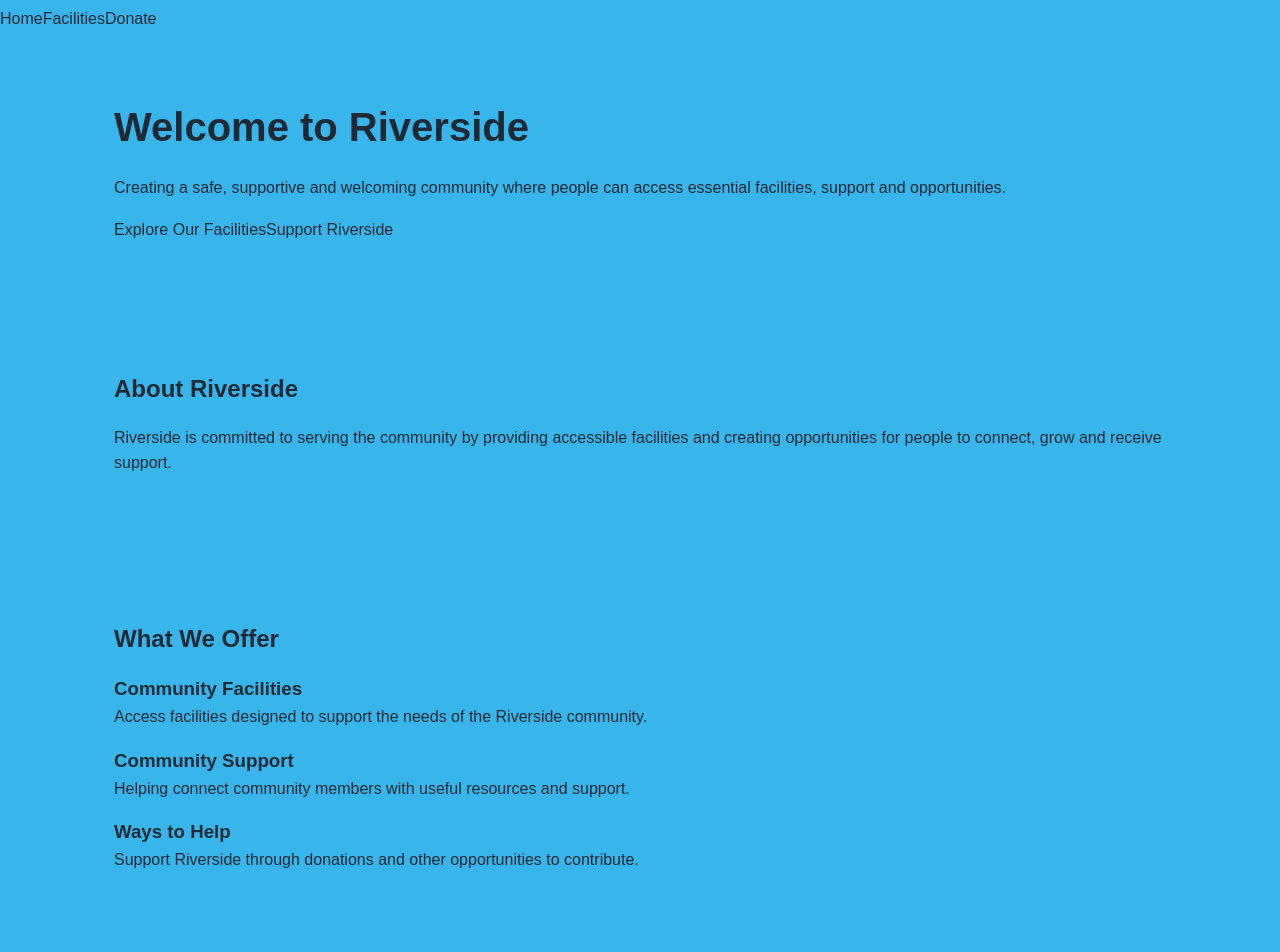
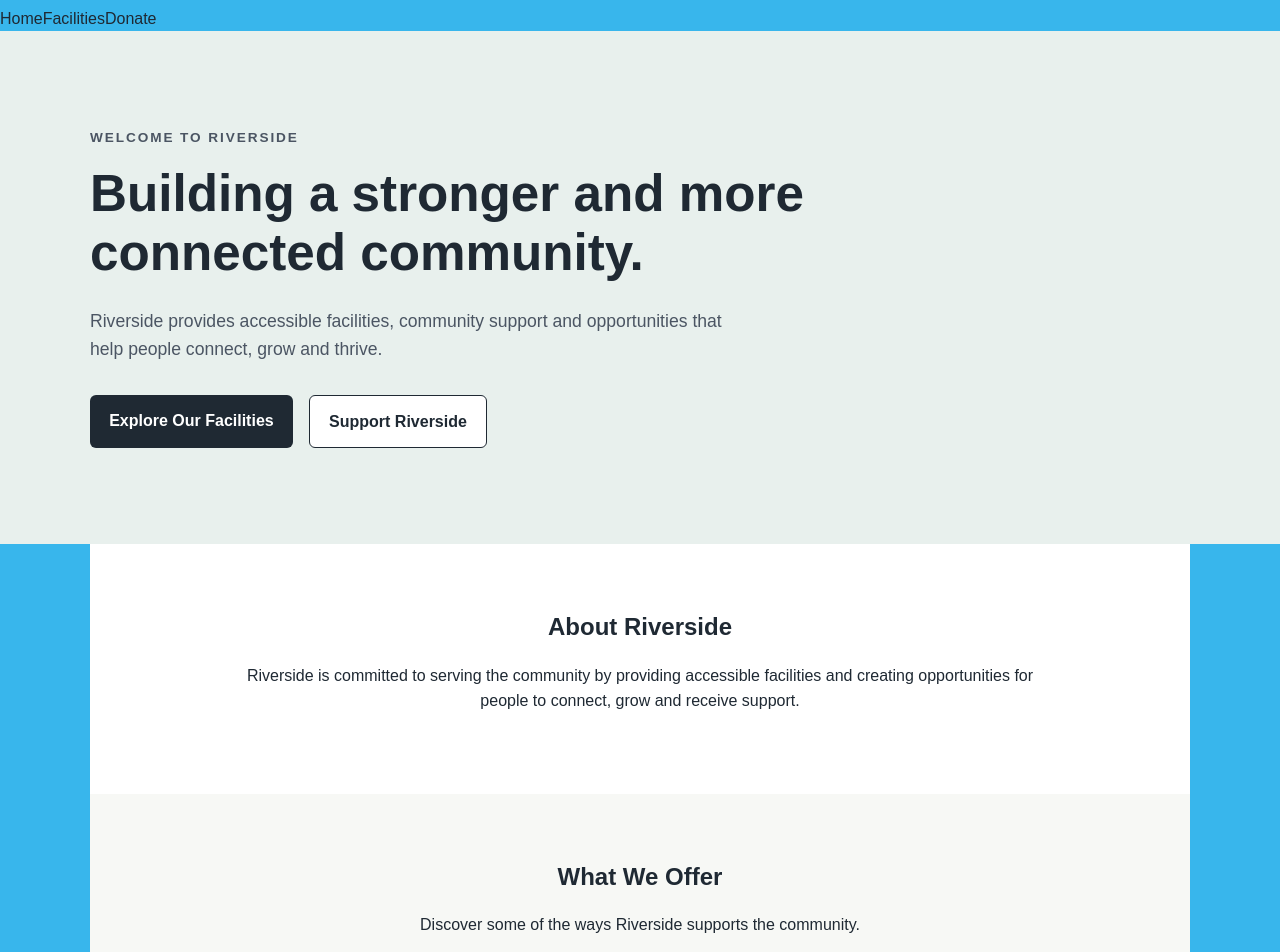
Before and after one commit to Ref-DevSa/riverside-community-hub, a React (Vite) app in the folder frontend/: page / in a window 1280 px wide. Shown: the part 20-972 px from the top of the page. Built offline with nearby package versions, Linux system fonts and the light colour scheme; no server answers.

Commit message:
Improve homepage presentation

```diff
--- a/frontend/src/index.css
+++ b/frontend/src/index.css
@@ -280,3 +280,124 @@ p {
     padding: 1.25rem;
   }
 }
+
+.hero-section {
+  max-width: none;
+  padding: 6rem 1.5rem;
+  background: #e8f0ed;
+}
+
+.hero-content {
+  max-width: 1100px;
+  margin: 0 auto;
+}
+
+.hero-label {
+  font-size: 0.85rem;
+  font-weight: 700;
+  letter-spacing: 0.12rem;
+  color: #4b5563;
+}
+
+.hero-content h1 {
+  max-width: 750px;
+  font-size: 3.2rem;
+  line-height: 1.15;
+  margin-bottom: 1.5rem;
+}
+
+.hero-text {
+  max-width: 650px;
+  font-size: 1.1rem;
+  color: #4b5563;
+}
+
+.hero-actions {
+  display: flex;
+  gap: 1rem;
+  margin-top: 2rem;
+  flex-wrap: wrap;
+}
+
+.primary-button,
+.secondary-button {
+  display: inline-block;
+  padding: 0.8rem 1.2rem;
+  border-radius: 6px;
+  font-weight: 600;
+}
+
+.primary-button {
+  background: #1f2933;
+  color: #ffffff;
+}
+
+.secondary-button {
+  border: 1px solid #1f2933;
+  color: #1f2933;
+  background: #ffffff;
+}
+
+.primary-button:hover,
+.secondary-button:hover {
+  opacity: 0.85;
+}
+
+.about-section {
+  background: #ffffff;
+}
+
+.section-content {
+  max-width: 1100px;
+  margin: 0 auto;
+}
+
+.about-section .section-content {
+  max-width: 800px;
+  text-align: center;
+}
+
+.offer-section {
+  background: #f7f8f5;
+}
+
+.offer-grid {
+  display: grid;
+  grid-template-columns: repeat(3, minmax(0, 1fr));
+  gap: 1.5rem;
+  margin-top: 2rem;
+}
+
+.offer-card {
+  background: #ffffff;
+  border: 1px solid #e5e7eb;
+  border-radius: 12px;
+  padding: 1.5rem;
+}
+
+.offer-card h3 {
+  margin-bottom: 0.75rem;
+}
+
+.offer-card p {
+  color: #4b5563;
+}
+
+.offer-card a {
+  font-weight: 600;
+  text-decoration: underline;
+}
+
+@media (max-width: 700px) {
+  .hero-section {
+    padding: 4rem 1.5rem;
+  }
+
+  .hero-content h1 {
+    font-size: 2.3rem;
+  }
+
+  .offer-grid {
+    grid-template-columns: 1fr;
+  }
+}
--- a/frontend/src/pages/HomePage.tsx
+++ b/frontend/src/pages/HomePage.tsx
@@ -1,21 +1,33 @@
+import { Link } from "react-router-dom";
+
 function HomePage() {
   return (
     <main>
-      <section>
-        <h1>Welcome to Riverside</h1>
+      <section className="hero-section">
+        <div className="hero-content">
+          <p className="hero-label">WELCOME TO RIVERSIDE</p>
 
-        <p>
-          Creating a safe, supportive and welcoming community where people
-          can access essential facilities, support and opportunities.
+          <h1>Building a stronger and more connected community.</h1>
+
+          <p className="hero-text">
+            Riverside provides accessible facilities, community support and
+            opportunities that help people connect, grow and thrive.
           </p>
 
-        <div>
-          <a href="/facilities">Explore Our Facilities</a>
-          <a href="/donate">Support Riverside</a>
+          <div className="hero-actions">
+            <Link to="/facilities" className="primary-button">
+              Explore Our Facilities
+            </Link>
+
+            <Link to="/donate" className="secondary-button">
+              Support Riverside
+            </Link>
+          </div>
         </div>
       </section>
 
-      <section>
+      <section className="about-section">
+        <div className="section-content">
           <h2>About Riverside</h2>
 
           <p>
@@ -23,35 +35,51 @@ function HomePage() {
             accessible facilities and creating opportunities for people to
             connect, grow and receive support.
           </p>
+        </div>
       </section>
 
-      <section>
+      <section className="offer-section">
+        <div className="section-content">
+          <div className="page-header">
             <h2>What We Offer</h2>
 
-        <div>
-          <article>
+            <p>
+              Discover some of the ways Riverside supports the community.
+            </p>
+          </div>
+
+          <div className="offer-grid">
+            <article className="offer-card">
               <h3>Community Facilities</h3>
+
               <p>
-              Access facilities designed to support the needs of the Riverside
-              community.
+                Access facilities designed to support the needs of the
+                Riverside community.
               </p>
+
+              <Link to="/facilities">View Facilities</Link>
             </article>
 
-          <article>
+            <article className="offer-card">
               <h3>Community Support</h3>
+
               <p>
                 Helping connect community members with useful resources and
                 support.
               </p>
             </article>
 
-          <article>
+            <article className="offer-card">
               <h3>Ways to Help</h3>
+
               <p>
                 Support Riverside through donations and other opportunities to
                 contribute.
               </p>
+
+              <Link to="/donate">Support Riverside</Link>
             </article>
+          </div>
         </div>
       </section>
     </main>
```
Lines whose indentation alone changed are shown as unchanged.
